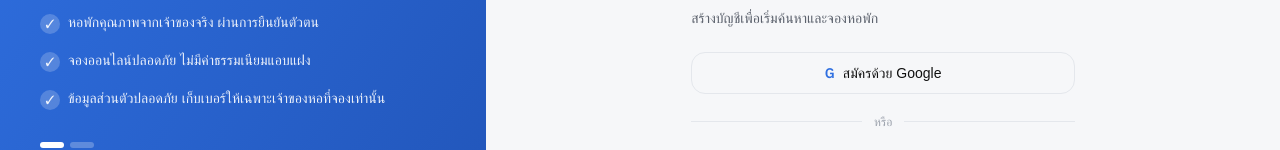
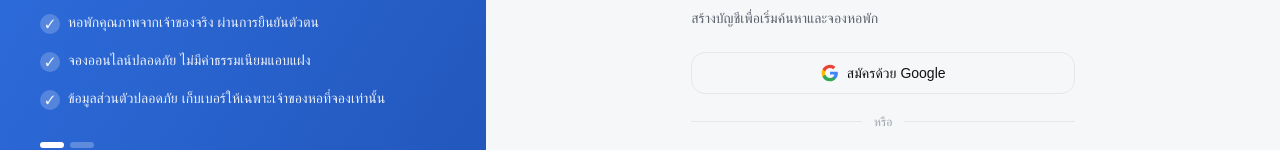
Before and after one commit to karshi02/Hopak, a Next.js app in the folder apps/web/: page /register in a window 1280 px wide. Shown: the part 271-421 px from the top of the page. Built offline with nearby package versions, Linux system fonts and the light colour scheme; no server answers; a web font is replaced by a local one.

Commit message:
Add real Google logo SVG icon to register page
Replace placeholder "G" text with the actual multi-color Google icon.

```diff
--- a/apps/web/src/app/(auth)/register/page.tsx
+++ b/apps/web/src/app/(auth)/register/page.tsx
@@ -114,7 +114,21 @@ export default function RegisterPage() {
                 href={`${API_URL}/auth/google`}
                 className="mt-6 flex items-center justify-center gap-2 rounded-btn border border-card-border py-2.5 text-sm font-medium text-ink hover:bg-black/[0.02] dark:border-white/10 dark:text-white dark:hover:bg-white/5"
               >
-                <span className="font-sans font-semibold text-tenant">G</span>
+                <svg width="18" height="18" viewBox="0 0 24 24">
+                  <path
+                    fill="#4285F4"
+                    d="M22.5 12.2c0-.7-.1-1.4-.2-2H12v3.8h5.9a5 5 0 01-2.2 3.3v2.7h3.5c2-1.9 3.3-4.7 3.3-7.8z"
+                  />
+                  <path
+                    fill="#34A853"
+                    d="M12 23c3 0 5.5-1 7.3-2.7l-3.5-2.7c-1 .7-2.3 1.1-3.8 1.1-2.9 0-5.4-2-6.3-4.6H2v2.8A11 11 0 0012 23z"
+                  />
+                  <path fill="#FBBC05" d="M5.7 14.1a6.6 6.6 0 010-4.2V7.1H2a11 11 0 000 9.8l3.7-2.8z" />
+                  <path
+                    fill="#EA4335"
+                    d="M12 5.4c1.6 0 3 .6 4.1 1.6l3.1-3.1A11 11 0 002 7.1l3.7 2.8C6.6 7.3 9.1 5.4 12 5.4z"
+                  />
+                </svg>
                 สมัครด้วย Google
               </a>
 
```
